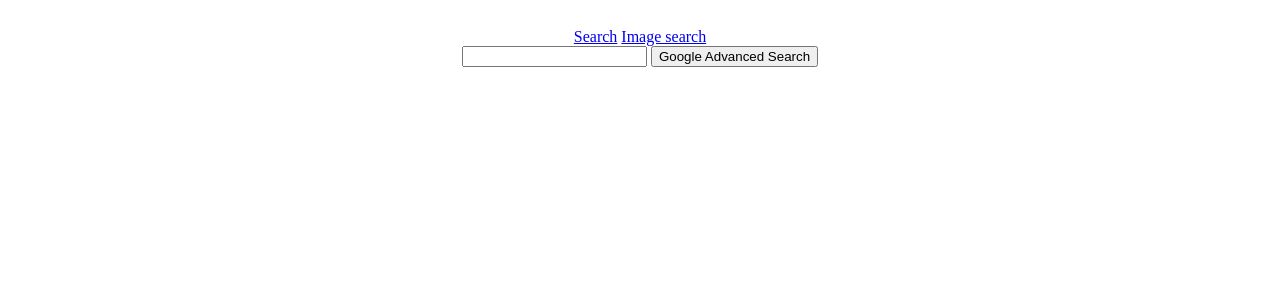
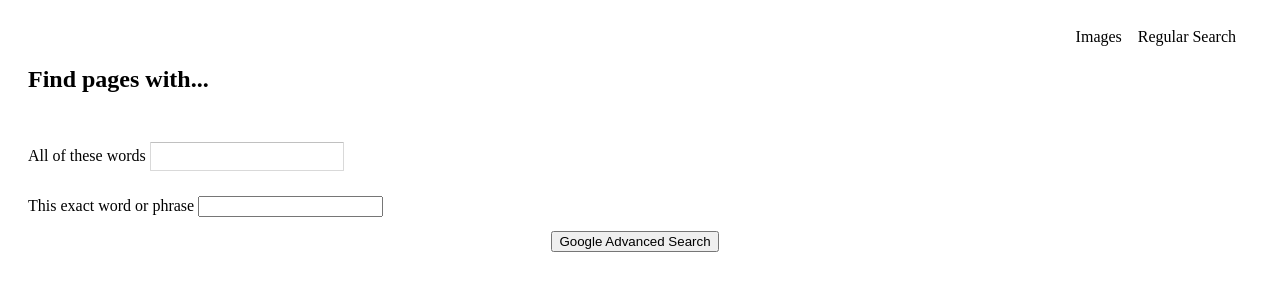
Before and after one commit to MSoup/TOP, a plain HTML site: page google-homepage/advanced-search.html in a window 1280 px wide. Drawn offline with Linux system fonts and the light colour scheme.

Commit message:
organized sections into divs

```diff
--- a/google-homepage/advanced-search.html
+++ b/google-homepage/advanced-search.html
@@ -7,19 +7,28 @@
     <link rel="stylesheet" href="styles.css">
 </head>
 <body>
-    <div class="menu">
-        <header>
-            <a href="./index.html">Search</a>
+    <header class="redirects">
+        <nav>
+            <ul>
+                <li><a href="./index.html">Regular Search</a></li>
+                <li><a href="./image-search.html">Images</a></li>
+            </ul>
+        </nav>
+    </header>
+    <div class="adv-search">
+        <h2>Find pages with...</h2>
+        <form class="adv-search-form" action="https://www.google.com/search">
+            <div class="adv-section">
+                <p>All of these words</p>
+                <input type="text" name="as_q" class="adv-box" value="">
+            </div>
 
-            <a href="./image-search.html">Image search</a>
-        </header>
-    </div>
-
-    <div class="main-search">
-    <form action="https://www.google.com/advanced_search">
-        <input type="text" name="q">
-        <input type="submit" value="Google Advanced Search">
-    </form>
+            <div class="adv-section">
+                <p>This exact word or phrase</p>
+                <input type="text" name="as_epq" value="">
+            </div>
+            <input type="submit" value="Google Advanced Search">
+        </form>
     </div>
 </body>
 </html>
```
